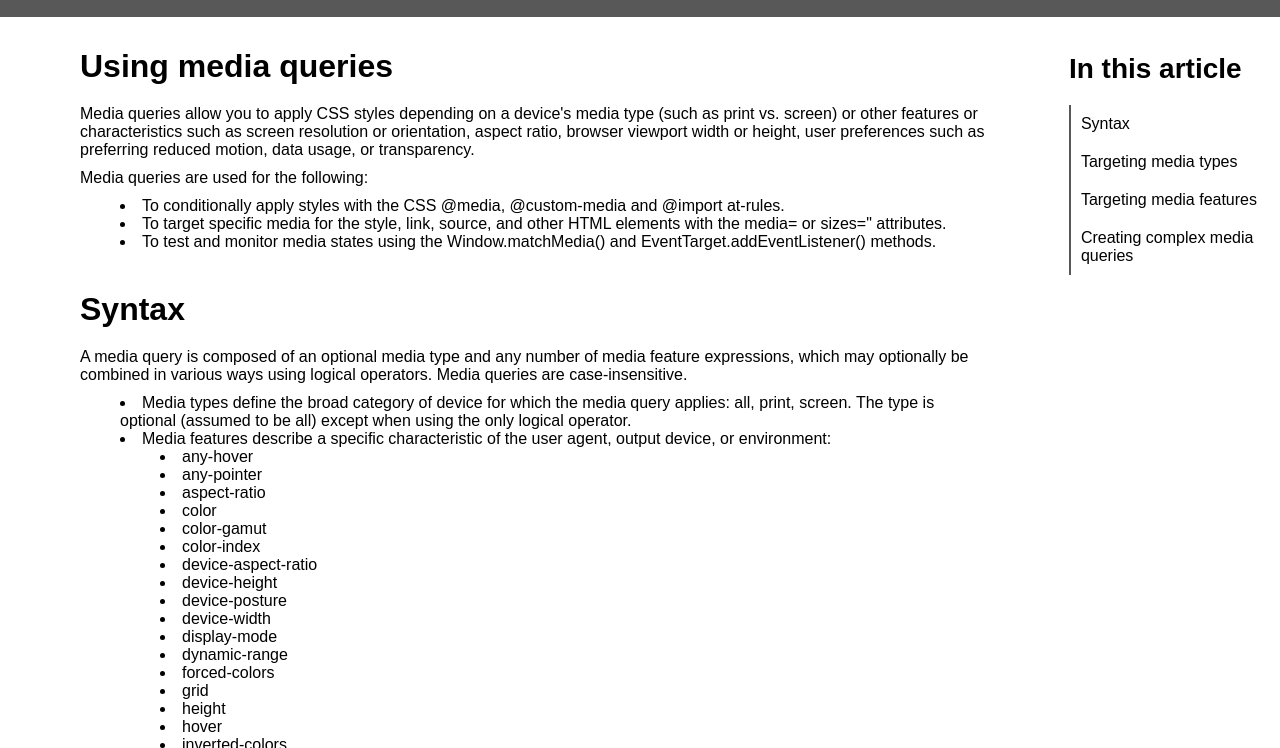
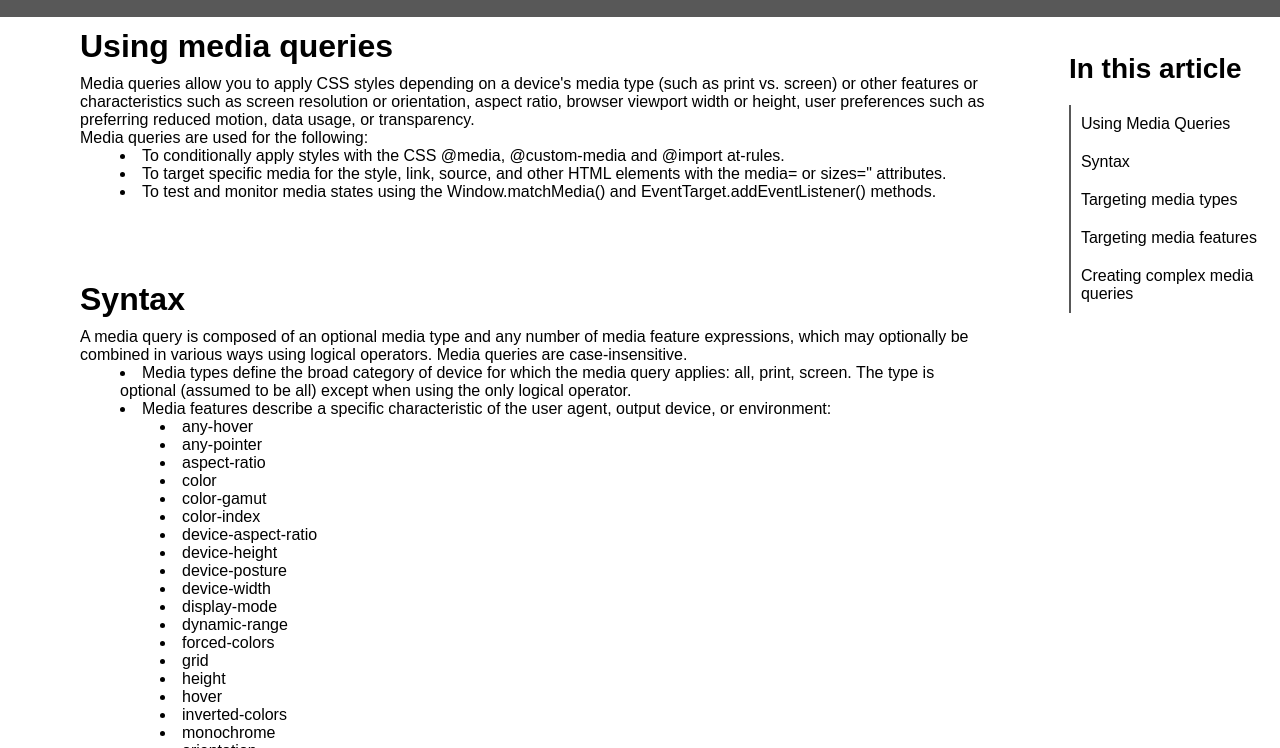
Before and after one commit to rizqyazhar/koda-b10-html6, a plain HTML site: page index.html in a window 1280 px wide. Shown: the part 52-800 px from the top of the page. Drawn offline with Linux system fonts and the light colour scheme.

Commit message:
feat: add address nav content

```diff
--- a/index.html
+++ b/index.html
@@ -63,7 +63,7 @@
     </nav>
     <main>
       <div class="container-main">
-        <section>
+        <section id="using-media-queries">
           <h2>Using media queries</h2>
           <p>
             Media queries allow you to apply CSS styles depending on a device's
@@ -88,7 +88,7 @@
             </li>
           </ul>
         </section>
-        <section>
+        <section id="syntax">
           <h2>Syntax</h2>
           <p>
             A media query is composed of an optional media type and any number
@@ -145,12 +145,14 @@
               into a single rule by separating them with commas.
             </li>
           </ul>
-          A media query computes to true when the media type (if specified)
-          matches the device on which a document is being displayed and all
-          media feature expressions compute as true. Queries involving unknown
-          media types are always false.
+          <p>
+            A media query computes to true when the media type (if specified)
+            matches the device on which a document is being displayed and all
+            media feature expressions compute as true. Queries involving unknown
+            media types are always false.
+          </p>
         </section>
-        <section>
+        <section id="media-types">
           <h2>Targeting media types</h2>
           <p>
             Media types describe the general category of a given device.
@@ -166,7 +168,7 @@
             media features instead.
           </p>
         </section>
-        <section>
+        <section id="media-features">
           <h2>Targeting media features</h2>
           <p>
             Media features describe the specific characteristics of a given user
@@ -207,7 +209,7 @@
             each specific feature.
           </p>
         </section>
-        <section>
+        <section id="complex-media-queries">
           <h2>Creating complex media queries</h2>
           <p>
             Sometimes you may want to create a media query that depends on
@@ -256,12 +258,14 @@
       <aside>
         <div>
           <h4>In this article</h4>
-          <ul>
-            <li>Syntax</li>
-            <li>Targeting media types</li>
-            <li>Targeting media features</li>
-            <li>Creating complex media queries</li>
-          </ul>
+          <div>
+            <a href="#using-media-queries">Using Media Queries</a>
+            <a href="#syntax">Syntax</a>
+            <a href="#media-types">Targeting media types</a>
+            <a href="#media-features">Targeting media features</a>
+
+            <a href="#complex-media-queries">Creating complex media queries</a>
+          </div>
         </div>
       </aside>
     </main>
--- a/style.css
+++ b/style.css
@@ -2,6 +2,7 @@
   margin: 0;
   padding: 0;
   box-sizing: border-box;
+  scroll-behavior: smooth;
 }
 
 body {
@@ -89,14 +90,13 @@ main {
 
 .container-main {
   flex-grow: 1;
-  padding: 80px 40px 80px 80px;
+  padding: 0 40px 100px 80px;
 }
 
 section {
-  padding: 20px 0;
+  padding-top: 80px;
   display: flex;
   flex-direction: column;
-  gap: 10px;
 }
 
 h2 {
@@ -128,18 +128,20 @@ aside h4 {
   font-size: 28px;
 }
 
-aside ul {
+aside > div > div {
   display: flex;
   flex-direction: column;
   border-left: 2px solid rgb(88, 88, 88);
-  padding-left: 10px;
+  padding: 0 10px;
 }
 
-aside ul li {
+aside > div a {
   padding: 10px 0;
+  text-decoration: none;
+  color: #000;
 }
 
-aside ul li:hover {
+aside > div a:hover {
   background-color: rgba(0, 0, 0, 0.1);
 }
 
```
